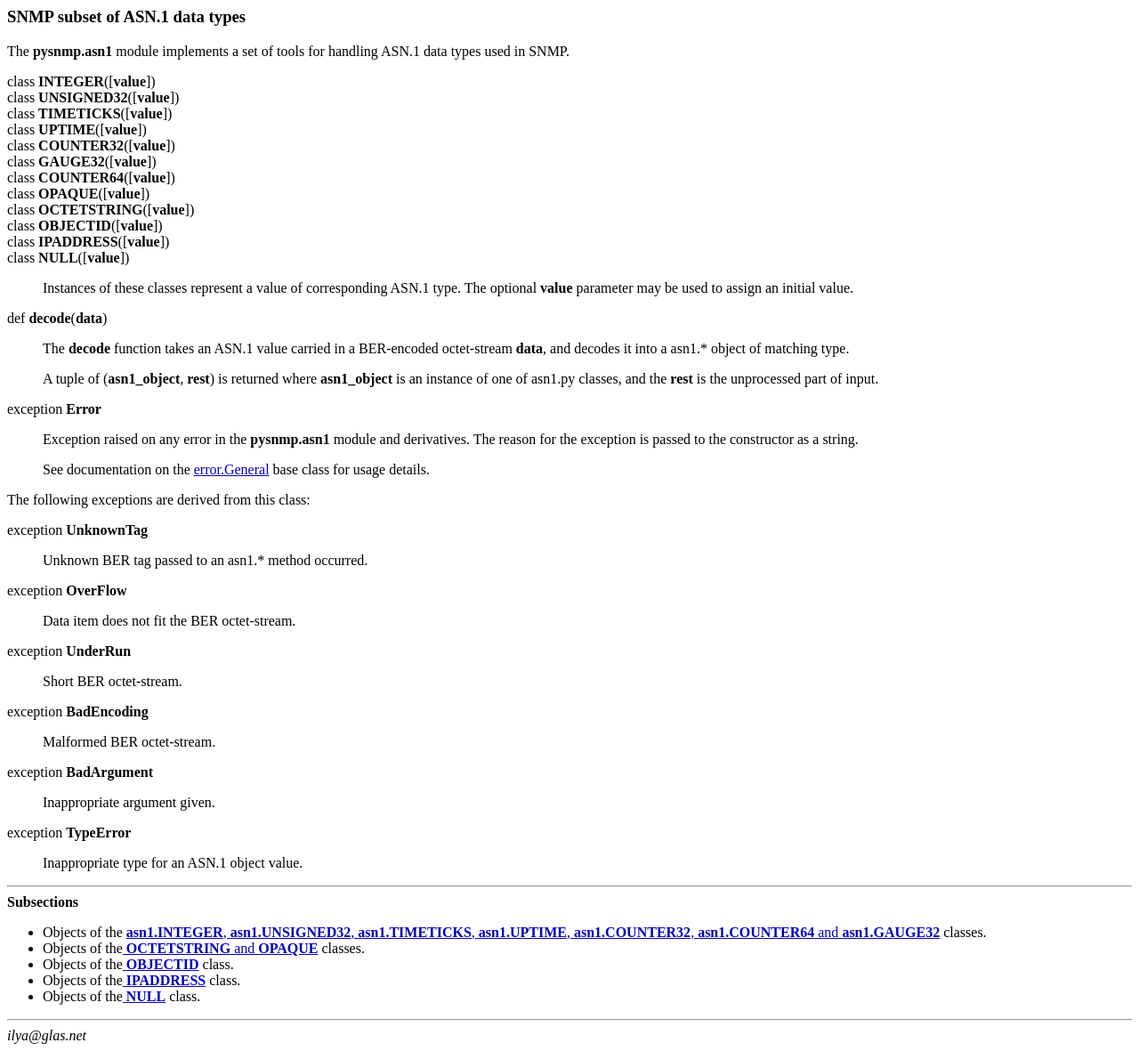
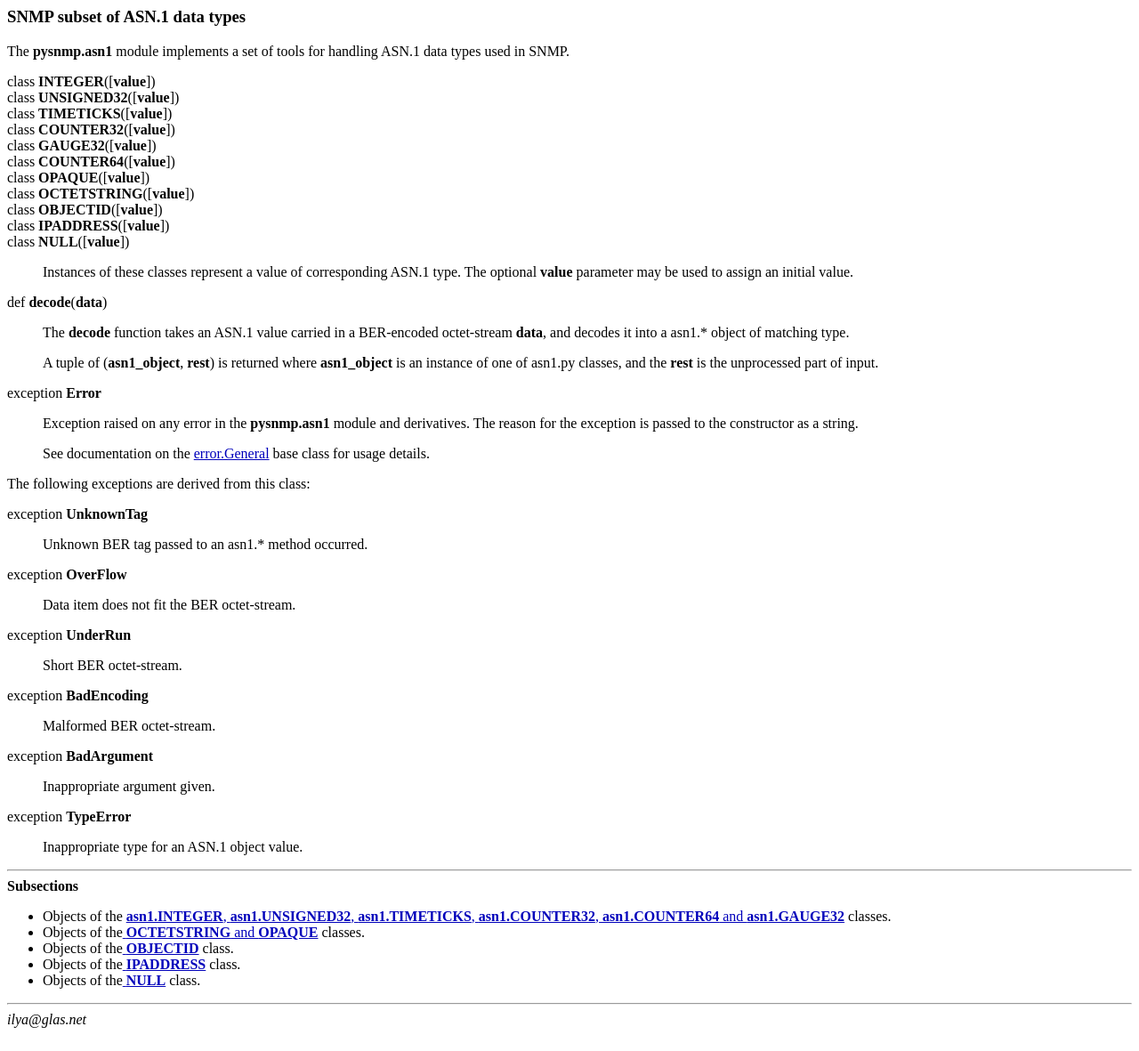
Before and after one commit to chrisliom/pysnmp, a plain HTML site: page html/asn1.html in a window 1280 px wide. Shown: the whole page at 89% size. Drawn offline with Linux system fonts and the light colour scheme.

Commit message:
Reference to UPTIME class removed

```diff
--- a/html/asn1.html
+++ b/html/asn1.html
@@ -17,7 +17,6 @@ handling ASN.1 data types used in SNMP.
 <DT>class <STRONG>INTEGER</STRONG>([<STRONG>value</STRONG>])</DT>
 <DT>class <STRONG>UNSIGNED32</STRONG>([<STRONG>value</STRONG>])</DT>
 <DT>class <STRONG>TIMETICKS</STRONG>([<STRONG>value</STRONG>])</DT>
-<DT>class <STRONG>UPTIME</STRONG>([<STRONG>value</STRONG>])</DT>
 <DT>class <STRONG>COUNTER32</STRONG>([<STRONG>value</STRONG>])</DT>
 <DT>class <STRONG>GAUGE32</STRONG>([<STRONG>value</STRONG>])</DT>
 <DT>class <STRONG>COUNTER64</STRONG>([<STRONG>value</STRONG>])</DT>
@@ -132,7 +131,6 @@ Inappropriate type for an ASN.1 object value.
 <STRONG>asn1.INTEGER</STRONG>,
 <STRONG>asn1.UNSIGNED32</STRONG>,
 <STRONG>asn1.TIMETICKS</STRONG>,
-<STRONG>asn1.UPTIME</STRONG>,
 <STRONG>asn1.COUNTER32</STRONG>,
 <STRONG>asn1.COUNTER64</STRONG> and
 <STRONG>asn1.GAUGE32</STRONG></A> classes.
```
Also changed, not shown: html/asn1-integer-objects.html (+0 -1 lines).
